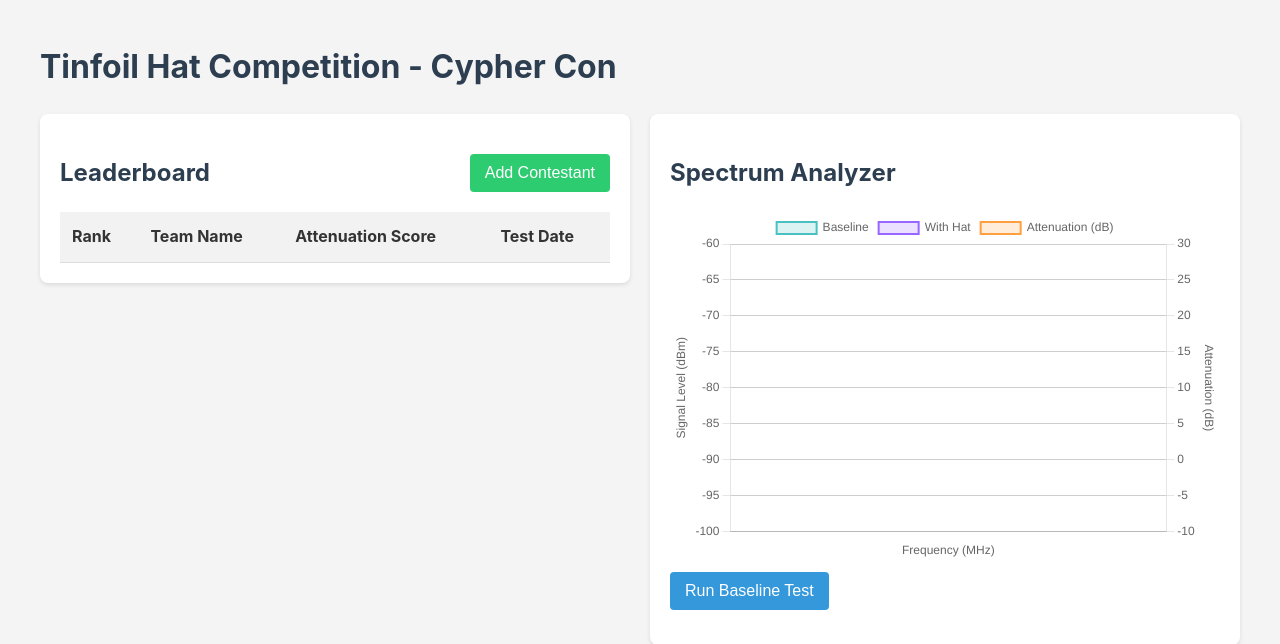
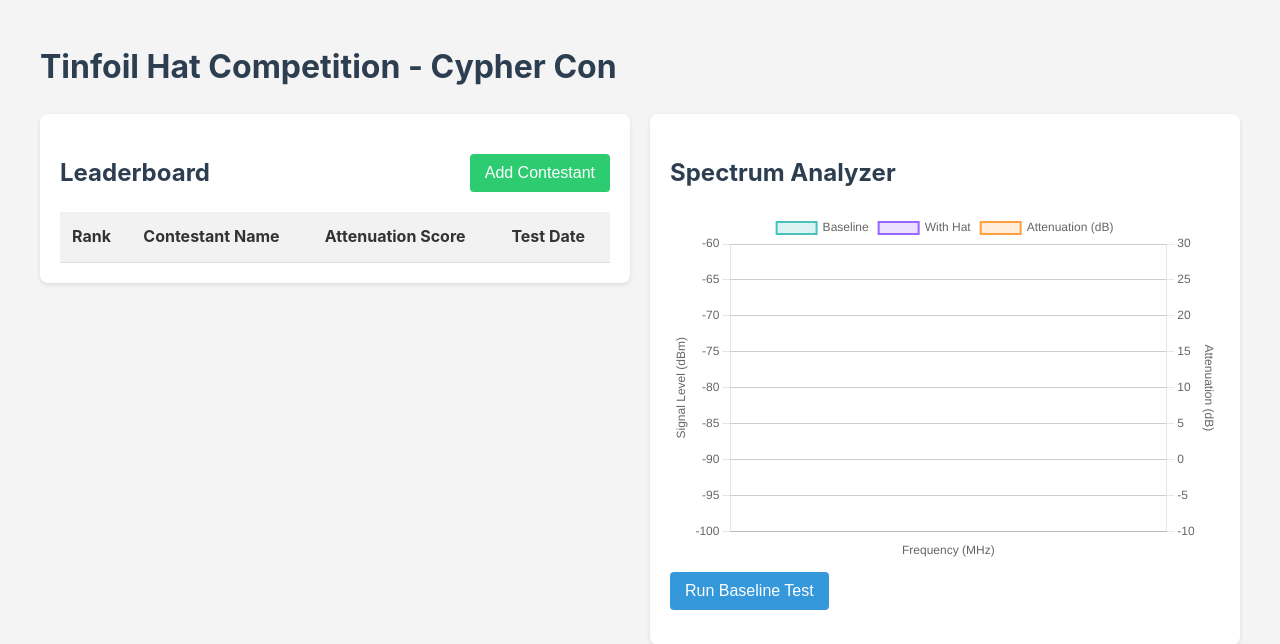
Before and after one commit to amne51ac/tinfoilhat, a Flask app: page / in a window 1280 px wide. Shown: the top 644 px of the page. Run offline with Flask 2, Linux system fonts and the light colour scheme; data that the repository does not hold is empty; parts of the project's set-up code (start-up, migrations or seed data) failed here and were passed over; some libraries are stand-ins or nearby versions.

Commit message:
Minor interface updates

```diff
--- a/tinfoilhat/templates/index.html
+++ b/tinfoilhat/templates/index.html
@@ -227,7 +227,7 @@
                     <thead>
                         <tr>
                             <th>Rank</th>
-                            <th>Team Name</th>
+                            <th>Contestant Name</th>
                             <th>Attenuation Score</th>
                             <th>Test Date</th>
                         </tr>
@@ -319,7 +319,7 @@
 
             // Initialize modal contestant selection dropdown
             $('#modal-contestant-id').select2({
-                placeholder: "Search for a team...",
+                placeholder: "Search for a contestant...",
                 allowClear: true,
                 width: '100%',
                 dropdownParent: $('#continue-modal'),
@@ -328,7 +328,7 @@
                         return 'Searching...';
                     },
                     noResults: function() {
-                        return 'No teams found';
+                        return 'No contestants found';
                     }
                 }
             });
@@ -389,12 +389,23 @@
             document.getElementById('hybrid-hat-button').addEventListener('click', function() {
                 startHatMeasurement('hybrid');
             });
+
+            // Set up modal add contestant button
+            document.getElementById('modal-add-contestant').addEventListener('click', function() {
+                // Show the registration modal without hiding the continue modal
+                const registrationModal = document.getElementById('registration-modal');
+                // Set a higher z-index to make it appear above the continue modal
+                registrationModal.style.zIndex = "1100";
+                registrationModal.style.display = 'block';
+            });
         });
 
         // Handle contestant registration form submission
         async function submitRegistrationForm(form) {
             const formData = new FormData(form);
             const messagesContainer = document.getElementById('registration-messages');
+            const registrationModal = document.getElementById('registration-modal');
+            const continueModalOpen = document.getElementById('continue-modal').style.display === 'block';
 
             try {
                 const response = await fetch(form.action, {
@@ -419,15 +430,19 @@
                     // Fetch updated data
                     updateLeaderboard();
 
-                    // Add the new contestant to the dropdown immediately
-                    if (result.contestant) {
+                    // If this was opened from the continue modal, update that dropdown too
+                    if (result.contestant && continueModalOpen) {
+                        // Add the newly created contestant to the modal dropdown
+                        const modalDropdown = document.getElementById('modal-contestant-id');
                         const newOption = new Option(result.contestant.name, result.contestant.id, true, true);
-                        $('#contestant_id').append(newOption).trigger('change');
+                        $('#modal-contestant-id').append(newOption).trigger('change');
                     }
 
                     // Close the modal after a short delay
                     setTimeout(() => {
-                        document.getElementById('registration-modal').style.display = 'none';
+                        registrationModal.style.display = 'none';
+                        // Reset z-index when closed
+                        registrationModal.style.zIndex = "1000";
                     }, 1000);
                 } else {
                     // Display error message from server
@@ -950,14 +965,14 @@
                     const bestScoreMsg = document.getElementById('best-score-message');
                     if (result.data.is_best_score) {
                         bestScoreMsg.classList.remove('hidden');
-                        bestScoreMsg.textContent = `This is the best score for team "${result.data.contestant_name}"! The leaderboard has been updated.`;
+                        bestScoreMsg.textContent = `This is the best score for contestant "${result.data.contestant_name}"! The leaderboard has been updated.`;
 
                         // Update the leaderboard
                         updateLeaderboard(result.data.contestant_name);
-                        statusEl.textContent = `Test completed and saved. This is the best score for team "${result.data.contestant_name}"!`;
+                        statusEl.textContent = `Test completed and saved. This is the best score for contestant "${result.data.contestant_name}"!`;
                     } else {
                         bestScoreMsg.classList.add('hidden');
-                        statusEl.textContent = `Test completed and saved. Not the best score for team "${result.data.contestant_name}".`;
+                        statusEl.textContent = `Test completed and saved. Not the best score for contestant "${result.data.contestant_name}".`;
                     }
                 } else {
                     statusEl.textContent = 'Error: ' + result.message;
@@ -1011,7 +1026,7 @@
             const modalCurrentValue = modalDropdown.value;
 
             // Store current selection
-            modalDropdown.innerHTML = '<option value="">-- Search or select a team --</option>';
+            modalDropdown.innerHTML = '<option value="">-- Search or select a contestant --</option>';
 
             // Add all contestants
             contestants.forEach(contestant => {
@@ -1070,21 +1085,26 @@
 
             <div class="form-group">
                 <label for="modal-contestant-id">Select Contestant:</label>
-                <select id="modal-contestant-id" name="modal-contestant-id">
-                    <option value="">-- Search or select a team --</option>
-                    {% for contestant in contestants %}
-                        <option value="{{ contestant.id }}">{{ contestant.name }}</option>
-                    {% endfor %}
-                </select>
+                <div style="display: flex; gap: 10px; align-items: flex-end;">
+                    <div style="flex-grow: 1;">
+                        <select id="modal-contestant-id" name="modal-contestant-id">
+                            <option value="">-- Search or select a contestant --</option>
+                            {% for contestant in contestants %}
+                                <option value="{{ contestant.id }}">{{ contestant.name }}</option>
+                            {% endfor %}
+                        </select>
+                    </div>
+                    <button type="button" id="modal-add-contestant" class="button-secondary" style="white-space: nowrap;">Add New Contestant</button>
+                </div>
             </div>
 
             <h3>Select Hat Type:</h3>
             <div style="display: flex; gap: 10px; margin-top: 15px;">
-                <button id="classic-hat-button" class="button-secondary" style="flex: 1; padding: 15px; background-color: #e67e22; transition: transform 0.2s, box-shadow 0.2s;">
+                <button id="classic-hat-button" class="button-secondary" style="flex: 1; padding: 15px; background-color: #227de6; transition: transform 0.2s, box-shadow 0.2s;">
                     <strong>Classic</strong><br>
                     <small>Tinfoil Only</small>
                 </button>
-                <button id="hybrid-hat-button" class="button-secondary" style="flex: 1; padding: 15px; background-color: #8e44ad; transition: transform 0.2s, box-shadow 0.2s;">
+                <button id="hybrid-hat-button" class="button-secondary" style="flex: 1; padding: 15px; background-color: #e58e14; transition: transform 0.2s, box-shadow 0.2s;">
                     <strong>Hybrid</strong><br>
                     <small>Tinfoil Plus Other Materials</small>
                 </button>
```
